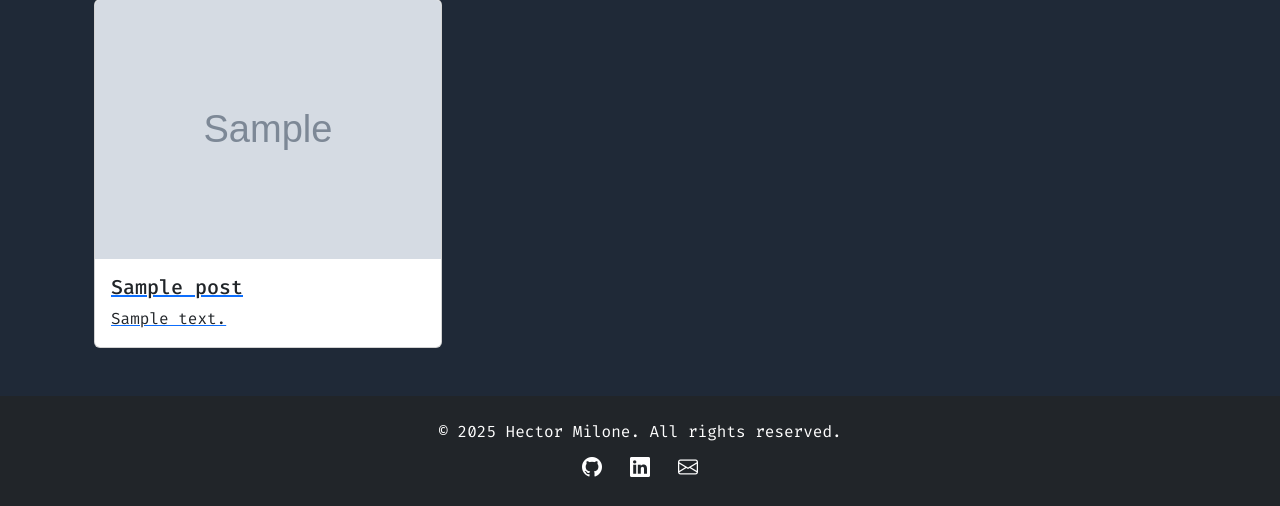
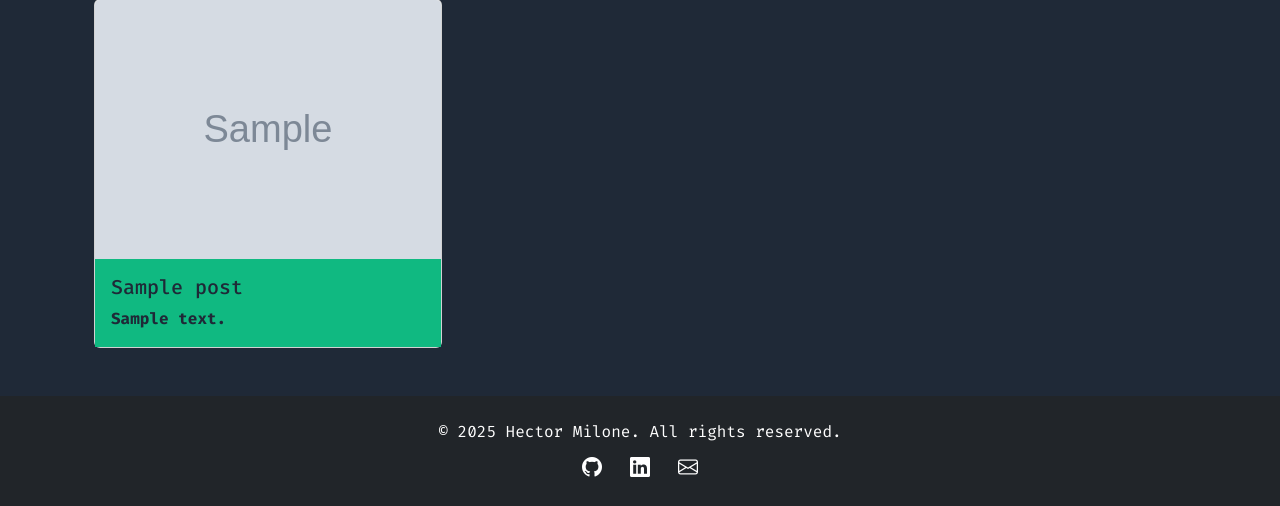
Before and after one commit to hecmandark/Portfolio-Django, a Django app: page /blog/ in a window 1280 px wide. Shown: the part 422-928 px from the top of the page. Run offline with Django 5.2, Linux system fonts and the light colour scheme; tables that the repository leaves empty hold one stand-in row (values such as "Sample post"); grey boxes marked "Sample" are stand-in pictures.

Commit message:
Fix CSS formatting and add missing styles for buttons and card body

```diff
--- a/blog/static/css/blog.css
+++ b/blog/static/css/blog.css
@@ -12,7 +12,7 @@
     transition: 3ms;
 }
 
-.btn{
+.btn {
     background-color: var(--primary-color);
     color: var(--text-color);
     border: none;
@@ -27,3 +27,13 @@
     color: var(--text-color);
     transform: scale(1.05);
 }
+
+a {
+    text-decoration: none;
+}
+
+.card-body {
+    background-color: var(--primary-color);
+    color: #1F2937;
+    font-weight: bold;
+}
```
